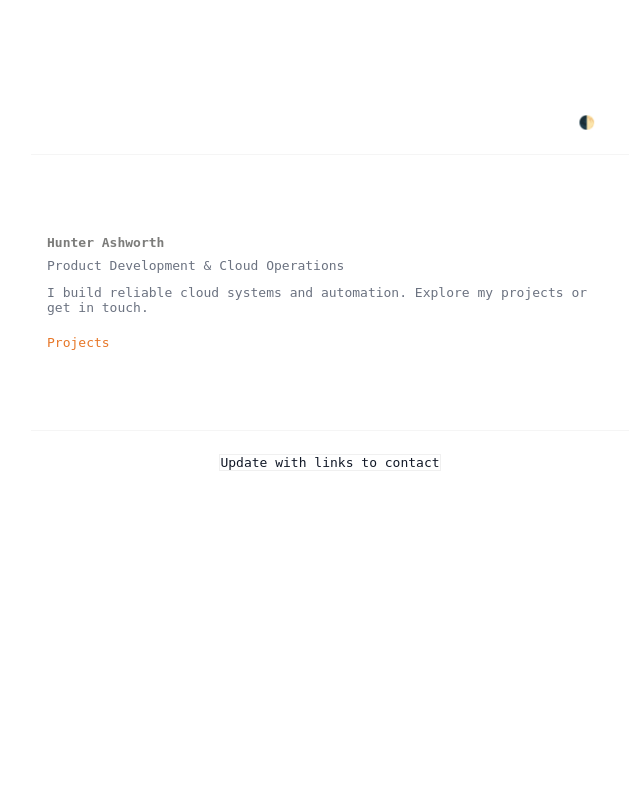
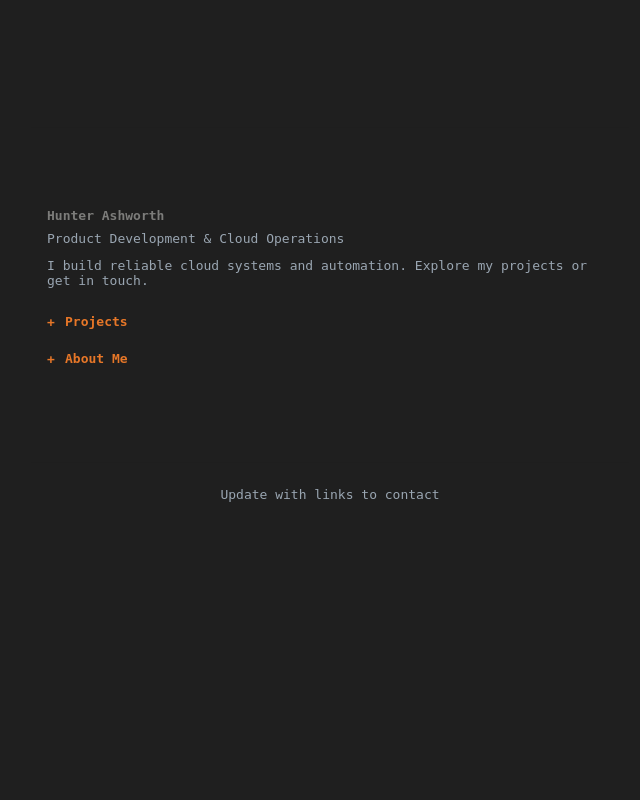
Before and after one commit to hwashworth/personal_site, a Flask app: page / in a window 1280 px wide. Shown: the whole page, without its empty margins (60-700 px from the left). Run offline with Flask 3, Linux system fonts and the light colour scheme.

Commit message:
new branch to use for future release

```diff
--- a/application.py
+++ b/application.py
@@ -1,29 +1,10 @@
 from flask import Flask, render_template, request, redirect, url_for
 
 application = Flask(__name__)
-
-projects = [
-    {"title": "Project Alpha", "subtitle": "CloudOps demo", "url": "#"},
-    {"title": "Project Beta",  "subtitle": "K8s monitor",  "url": "#"},
-    {"title": "Project Gamma", "subtitle": "Auto-healer",  "url": "#"},
-    {"title": "Project Delta", "subtitle": "Cost tracker",  "url": "#"},
-]
 
 @application.route("/")
 def home():
     return render_template("index.html", name="Hunter Ashworth", title="Product Development & Cloud Operations")
 
-@application.route("/projects")
-def project_list():
-    return render_template("projects.html", projects=projects)
-
-@application.route("/contact", methods=["GET","POST"])
-def contact():
-    if request.method == "POST":
-        # For portfolio demo: just redirect (you can plug email service or form backend)
-        return redirect(url_for("home"))
-    return render_template("contact.html")
-
-
 if __name__ == "__main__":
     application.run(host="0.0.0.0", port=8080)
--- a/static/css/styles.css
+++ b/static/css/styles.css
@@ -1,62 +1,250 @@
-/* Variables declarations for colors in light theme */
-:root{
-    --bg:#ffffff; --text:#111827; --muted:#6b7280; --accent:#0f172a;
-}
-
-/* Variable overrides for colors in dark theme */
-[data-theme="dark"]{
-    --bg:#1f1f1f; --text:#e6eef8; --muted:#9aa6b2; --accent:#9ae6ff;
+:root {
+    --bg: #1f1f1f;
+    --text: #e6eef8;
+    --muted: #9aa6b2;
+    --accent: #9ae6ff;
 }
 
 /* Box sizing property set to border-box globally */
-*{box-sizing:border-box;text-align:left}
+* {
+    box-sizing: border-box;
+    text-align: left;
+}
 
 /* Setting basic styles for html and body */
-html,body{height:100%}
-body{
-    /* Resetting margin, defining font family, and setting colors using variables */
-    box-sizing:border-box;padding:7em;max-width:60em;margin:0; font-family:IBM Plex Mono, monospace; font-size: 13px;
-    background:var(--bg); color:var(--text); -webkit-font-smoothing:antialiased;
-    /* Adding transition for smooth color change*/
-    transition:background .25s, color .25s;
+html, body {
+    height: 100%;
 }
 
-/* Styling the navigation bar */
-.nav{display:flex;justify-content:space-between;align-items:center;padding:18px 28px;border-bottom:1px solid rgba(0,0,0,0.04)}
-.brand{font-weight:700;color:var(--text);text-decoration:none}
-.nav-right a{margin:0 8px;color:var(--muted);text-decoration:none}
-#theme-toggle{margin-left:12px;padding:6px;border-radius:6px;border:0;background:transparent;color:var(--muted);cursor:pointer}
+body {
+    box-sizing: border-box;
+    padding: 7em;
+    max-width: 60em;
+    margin: 0;
+    font-family: IBM Plex Mono, monospace;
+    font-size: 13px;
+    background: var(--bg);
+    color: var(--text);
+    -webkit-font-smoothing: antialiased;
+    transition: background .25s, color .25s;
+}
 
-/* Styling the hero section */
-.hero{display:flex;padding:80px 16px}
-.hero-inner{max-width:920px}
-.hero h1{font-size:1em;margin:0 0 8px;text-decoration:none;color:#7c7c7a}
-.lead{margin:0 0 12px;color:var(--muted)}
-.desc{max-width:720px;margin:0 auto 20px;color:var(--muted)}
-.proj{display:inline-block;border-radius:10px;color:#e77728;text-decoration:none;margin-right:10px}
-.cont{background:transparent;border:1px solid rgba(0,0,0,0.06);color:var(--text);text-decoration:none}
+/* Navigation bar */
+.nav {
+    display: flex;
+    justify-content: space-between;
+    align-items: center;
+    padding: 18px 28px;
+    border-bottom: 1px solid rgba(0, 0, 0, 0.04);
+}
 
-/* Styling section title */
-.section-title{padding:40px 16px 12px;text-align:center;font-size:22px}
+.brand {
+    font-weight: 700;
+    color: var(--text);
+    text-decoration: none;
+}
 
-/* Setting grid structure for projects and styling individual cards */
-.projects .grid{display:grid;grid-template-columns:repeat(auto-fit,minmax(220px,1fr));gap:16px;padding:0 16px 60px}
-.card{display:block;text-decoration:none;background:linear-gradient(180deg, rgba(0,0,0,0.02), transparent);border-radius:12px;padding:18px;transition:transform .22s, box-shadow .22s; color:inherit; position:relative; overflow:hidden}
-.card:hover{transform:translateY(-6px);box-shadow:0 8px 30px rgba(2,6,23,0.12)}
-.card-inner{display:flex;align-items:center;justify-content:space-between}
-.card-title{margin:0 0 6px;font-size:18px}
-.card-sub{margin:0;color:var(--muted);font-size:13px}
-.card-arrow{opacity:.9;font-weight:700;transform:translateX(6px);transition:transform .2s}
-.card:hover .card-arrow{transform:translateX(12px)}
+.nav-right a {
+    margin: 0 8px;
+    color: var(--muted);
+    text-decoration: none;
+}
 
-/* Styling the contact form */
-.contact{max-width:720px;margin:0 auto;padding:20px}
-.contact-form label{display:block;margin:12px 0;color:var(--muted)}
-.contact-form input, .contact-form textarea{width:100%;padding:10px;border-radius:8px;border:1px solid rgba(0,0,0,0.06);background:transparent;color:var(--text)}
-.form-row{margin-top:12px;display:flex;gap:10px;align-items:center}
+/* Hero section */
+.hero {
+    display: flex;
+    padding: 80px 16px;
+}
 
-/* Styling footer */
-.footer{padding:24px;text-align:center;position:relative;color:var(--muted);border-top:1px solid rgba(0,0,0,0.04)}
+.title_and_description {
+    max-width: 920px;
+}
 
-/* Responsiveness: changing some styles when screen size is less than or equal to 640px */
-@media (max-width:640px){ .nav{padding:12px} .hero{padding:40px 12px} }
+.hero h1 {
+    font-size: 1em;
+    margin: 0 0 8px;
+    text-decoration: none;
+    color: #7c7c7a;
+}
+
+.lead {
+    margin: 0 0 12px;
+    color: var(--muted);
+}
+
+.desc {
+    max-width: 720px;
+    margin: 0 auto 20px;
+    color: var(--muted);
+}
+
+/* Buttons and links */
+.about {
+    display: inline-block;
+    border-radius: 10px;
+    color: #93847d;
+    text-decoration: none;
+    margin-right: 10px;
+}
+
+/* Accordion */
+.accordion {
+    margin-bottom: 10px;
+    border-radius: 10px;
+    color: #e77728;
+}
+
+/* Style the clickable summary */
+.accordion summary {
+    cursor: pointer;
+    list-style: none; /* hides default arrow */
+    font-weight: bold;
+    position: relative;
+    padding: 6px 0 6px 18px; /* left padding for +/– space */
+    user-select: none;
+}
+
+/* Remove default marker in WebKit browsers */
+.accordion summary::-webkit-details-marker {
+    display: none;
+}
+
+/* Add the + symbol on the left */
+.accordion summary::before {
+    content: "+";
+    position: absolute;
+    left: 0;
+    top: 50%;
+    transform: translateY(-50%);
+    transition: transform 0.3s ease, content 0.3s ease;
+    display: inline-block;
+}
+
+/* Change + to – when open */
+.accordion[open] summary::before {
+    content: "–";
+}
+
+/* Optional: smooth content reveal */
+.accordion-content {
+    padding-left: 18px;
+    margin-top: 5px;
+    animation: fadeIn 0.3s ease;
+    color: beige;
+}
+
+/* Optional fade animation */
+@keyframes fadeIn {
+    from { opacity: 0; transform: translateY(-5px); }
+    to { opacity: 1; transform: translateY(0); }
+}
+
+/* Section titles */
+.section-title {
+    padding: 40px 16px 12px;
+    text-align: center;
+    font-size: 22px;
+}
+
+/* Projects grid */
+.projects .grid {
+    display: grid;
+    grid-template-columns: repeat(auto-fit, minmax(220px, 1fr));
+    gap: 16px;
+    padding: 0 16px 60px;
+}
+
+.card {
+    display: block;
+    text-decoration: none;
+    background: linear-gradient(180deg, rgba(0, 0, 0, 0.02), transparent);
+    border-radius: 12px;
+    padding: 18px;
+    transition: transform .22s, box-shadow .22s;
+    color: inherit;
+    position: relative;
+    overflow: hidden;
+}
+
+.card:hover {
+    transform: translateY(-6px);
+    box-shadow: 0 8px 30px rgba(2, 6, 23, 0.12);
+}
+
+.card-inner {
+    display: flex;
+    align-items: center;
+    justify-content: space-between;
+}
+
+.card-title {
+    margin: 0 0 6px;
+    font-size: 18px;
+}
+
+.card-sub {
+    margin: 0;
+    color: var(--muted);
+    font-size: 13px;
+}
+
+.card-arrow {
+    opacity: .9;
+    font-weight: 700;
+    transform: translateX(6px);
+    transition: transform .2s;
+}
+
+.card:hover .card-arrow {
+    transform: translateX(12px);
+}
+
+/* Contact form */
+.contact {
+    max-width: 720px;
+    margin: 0 auto;
+    padding: 20px;
+}
+
+.contact-form label {
+    display: block;
+    margin: 12px 0;
+    color: var(--muted);
+}
+
+.contact-form input,
+.contact-form textarea {
+    width: 100%;
+    padding: 10px;
+    border-radius: 8px;
+    border: 1px solid rgba(0, 0, 0, 0.06);
+    background: transparent;
+    color: var(--text);
+}
+
+.form-row {
+    margin-top: 12px;
+    display: flex;
+    gap: 10px;
+    align-items: center;
+}
+
+/* Footer */
+.footer {
+    padding: 24px;
+    text-align: center;
+    position: relative;
+    color: var(--muted);
+    border-top: 1px solid rgba(0, 0, 0, 0.04);
+}
+
+/* Responsiveness */
+@media (max-width: 640px) {
+    .nav {
+        padding: 12px;
+    }
+
+    .hero {
+        padding: 40px 12px;
+    }
+}
--- a/templates/base.html
+++ /dev/null
@@ -1,28 +0,0 @@
-<!doctype html>
-<html lang="en" data-theme="light">
-<head>
-  <meta charset="utf-8" />
-  <meta name="viewport" content="width=device-width,initial-scale=1" />
-  <link rel="stylesheet" href="{{ url_for('static', filename='css/styles.css') }}">
-</head>
-<body>
-  <nav class="nav">
-    <div class="nav-left">
-      <a class="brand" href="/"></a>
-    </div>
-    <div class="nav-right">
-      <button id="theme-toggle" aria-label="Toggle theme">🌓</button>
-    </div>
-  </nav>
-
-  <main id="content">
-    {% block content %}{% endblock %}
-  </main>
-
-  <footer class="footer">
-    <a class="cont">Update with links to contact</a>
-  </footer>
-
-  <script src="{{ url_for('static', filename='js/main.js') }}"></script>
-</body>
-</html>
--- a/templates/index.html
+++ b/templates/index.html
@@ -1,13 +1,47 @@
-{% extends "base.html" %}
-{% block content %}
-<section class="hero">
-  <div class="hero-inner">
+<!doctype html>
+<html lang="en">
+<head>
+  <meta charset="utf-8" />
+  <meta name="viewport" content="width=device-width,initial-scale=1" />
+  <link rel="stylesheet" href="{{ url_for('static', filename='css/styles.css') }}">
+</head>
+<body>
+  <nav class="nav">
+    <div class="nav-left">
+      <a class="brand" href="/"></a>
+    </div>
+  </nav>
+
+  <main id="content"><section class="hero">
+  <div class="title_and_description">
     <h1>{{ name }}</h1>
     <p class="lead">{{ title }}</p>
     <p class="desc">I build reliable cloud systems and automation. Explore my projects or get in touch.</p>
-    <div class="hero-cta">
-      <a class="proj" href="/projects">Projects</a>
+
+  <details class="accordion">
+    <summary>Projects</summary>
+    <div class="accordion-content">
+      <a class="proj">Project 1</a>
+      <a class="proj">Project 2</a>
     </div>
+  </details>
+
+  <details class="accordion">
+    <summary>About Me</summary>
+    <div class="accordion-content">
+      <p>I build reliable cloud systems and automation.</p>
+    </div>
+  </details>
+
+
+
   </div>
-</section>
-{% endblock %}
+  </section>
+  </main>
+
+  <footer class="footer">
+    <a class="cont">Update with links to contact</a>
+  </footer>
+  <script src="{{ url_for('static', filename='js/main.js') }}"></script>
+</body>
+</html>
```
Also changed, not shown: templates/aboutme.html (added, +10 -0 lines).
